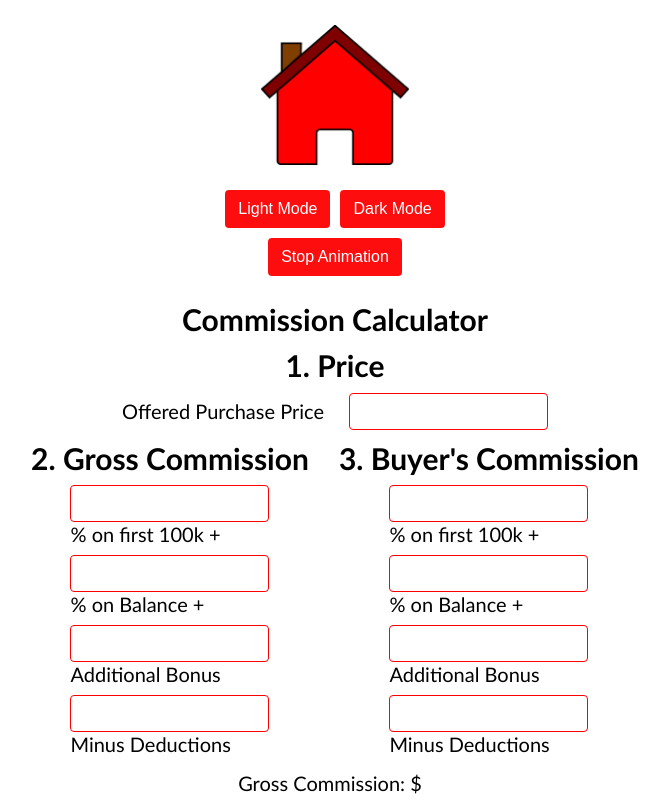
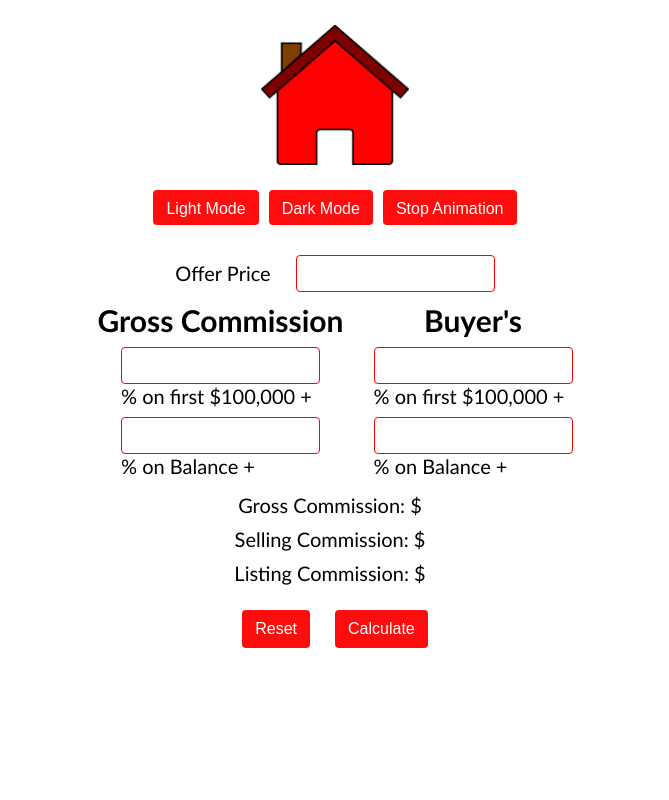
Before and after one commit to rebirth112/real-estate-commission-calculator, a plain HTML site: page index.html in a window 1280 px wide. Shown: the top 800 px of the page, without its empty margins (305-974 px from the left). Drawn offline with Linux system fonts and the light colour scheme.

Commit message:
Simplified UI for better UX

```diff
--- a/index.html
+++ b/index.html
@@ -25,55 +25,37 @@
     <buttons class="lightdark">
         <button class="light" id="light">Light Mode</button>
         <button class="dark" id="dark">Dark Mode</button>
+        <div class="backgroundbutton">
+            <button id="stop-background">Stop Animation</button>
+        </div>
     </buttons>
-    <div class="backgroundbutton">
-        <button id="stop-background">Stop Animation</button>
-    </div>
-    <div class="head"><h2>Commission Calculator</h2></div>
     <div class="price">
-        <h2>1. Price</h2>
         <div class="purchasepricefield">
-            <p>Offered Purchase Price</p>
+            <p>Offer Price</p>
             <input type="number" id="pprice"/>
         </div>
     </div>
     <div class="allcalc">
         <div class="grosscommission">
-            <h2>2. Gross Commission</h2>
+            <h2>Gross Commission</h2>
             <div class="formgroup">
                 <input type="number" id="firstonehundred">
-                <p>% on first 100k + </p>
+                <p>% on first $100,000 + </p>
             </div>
             <div class="formgroup">
                 <input type="number" id="grosspercentage">
                 <p>% on Balance +</p>
             </div>
-            <div class="formgroup">
-                <input type="number" id="additionalbonus">
-                <p>Additional Bonus</p>
-            </div>
-            <div class="formgroup">
-                <input type="number" id="minusdeductions">
-                <p>Minus Deductions</p>
-            </div>
         </div>
         <div class="buyercommission">
-            <h2>3. Buyer's Commission</h2>
+            <h2>Buyer's</h2>
             <div class="formgroup">
                 <input type="number" id="buyeronehundred">
-                <p>% on first 100k + </p>
+                <p>% on first $100,000 + </p>
             </div>
             <div class="formgroup">
                 <input type="number" id="buyerpercentage">
                 <p>% on Balance +</p>
-            </div>
-            <div class="formgroup">
-                <input type="number" id="buyeradditionalbonus">
-                <p>Additional Bonus</p>
-            </div>
-            <div class="formgroup">
-                <input type="number" id="buyerminusdeductions">
-                <p>Minus Deductions</p>
             </div>
         </div>
     </div>
--- a/javascript.js
+++ b/javascript.js
@@ -7,24 +7,16 @@ let listComm = document.getElementById("lctotal");
 let purchasePrice = document.getElementById("pprice");
 let firstOne = document.getElementById("firstonehundred");
 let grossPercent = document.getElementById("grosspercentage");
-let additionalBonus = document.getElementById("additionalbonus");
-let deductions = document.getElementById("minusdeductions");
 let buyerOne = document.getElementById("buyeronehundred");
 let buyerPercent = document.getElementById("buyerpercentage");
-let buyerAdditional = document.getElementById("buyeradditionalbonus");
-let buyerDeduct = document.getElementById("buyerminusdeductions")
 
 
 resetButton.addEventListener('click', function(){
     purchasePrice.value = '';
     firstOne.value = '';
     grossPercent.value = '';
-    additionalBonus.value = '';
-    deductions.value = '';
     buyerOne.value = '';
     buyerPercent.value = '';
-    buyerAdditional.value = '';
-    buyerDeduct.value = '';
     listComm.innerHTML = '';
     sellComm.innerHTML = '';
     grossComm.innerHTML = '';
@@ -32,16 +24,16 @@ resetButton.addEventListener('click', function(){
 
 calcButton.addEventListener('click', function(){
     if (purchasePrice.value >= 100000) {
-        let finalGross = (100000 * (firstOne.value * 0.01)) + ((purchasePrice.value-100000) * (grossPercent.value * 0.01)) + additionalBonus.value - deductions.value;
+        let finalGross = (100000 * (firstOne.value * 0.01)) + ((purchasePrice.value-100000) * (grossPercent.value * 0.01))
         grossComm.innerHTML = Math.round((finalGross + Number.EPSILON) * 100)/100
-        let finalBuyer = (100000 * (buyerOne.value * 0.01)) + ((purchasePrice.value-100000) * (buyerPercent.value * 0.01)) + buyerAdditional.value - buyerDeduct.value;
+        let finalBuyer = (100000 * (buyerOne.value * 0.01)) + ((purchasePrice.value-100000) * (buyerPercent.value * 0.01))
         sellComm.innerHTML = Math.round((finalBuyer + Number.EPSILON) * 100)/100
         roundedList = finalGross - finalBuyer;
         listComm.innerHTML = Math.round((roundedList + Number.EPSILON) * 100)/100
     } else if (purchasePrice.value < 100000) {
-        let finalGross = (purchasePrice.value * (firstOne.value * 0.01)) + additionalBonus.value - deductions.value;
+        let finalGross = (purchasePrice.value * (firstOne.value * 0.01));
         grossComm.innerHTML = Math.round((finalGross + Number.EPSILON) * 100)/100
-        let finalBuyer = (purchasePrice.value * (buyerOne.value * 0.01)) + buyerAdditional.value - buyerDeduct.value;
+        let finalBuyer = (purchasePrice.value * (buyerOne.value * 0.01))
         sellComm.innerHTML = Math.round((finalBuyer + Number.EPSILON) * 100)/100
         roundedList = finalGross - finalBuyer;
         listComm.innerHTML = Math.round((roundedList + Number.EPSILON) * 100)/100
--- a/style.css
+++ b/style.css
@@ -138,6 +138,10 @@ input[type=number]:focus {
     animation-timing-function: linear;
 }
 
+.light, .dark, #stop-background {
+    height: 35px;
+}
+
 @keyframes mymove {
     0% {top: 0;}
     100% {top: 100vh;}
```
